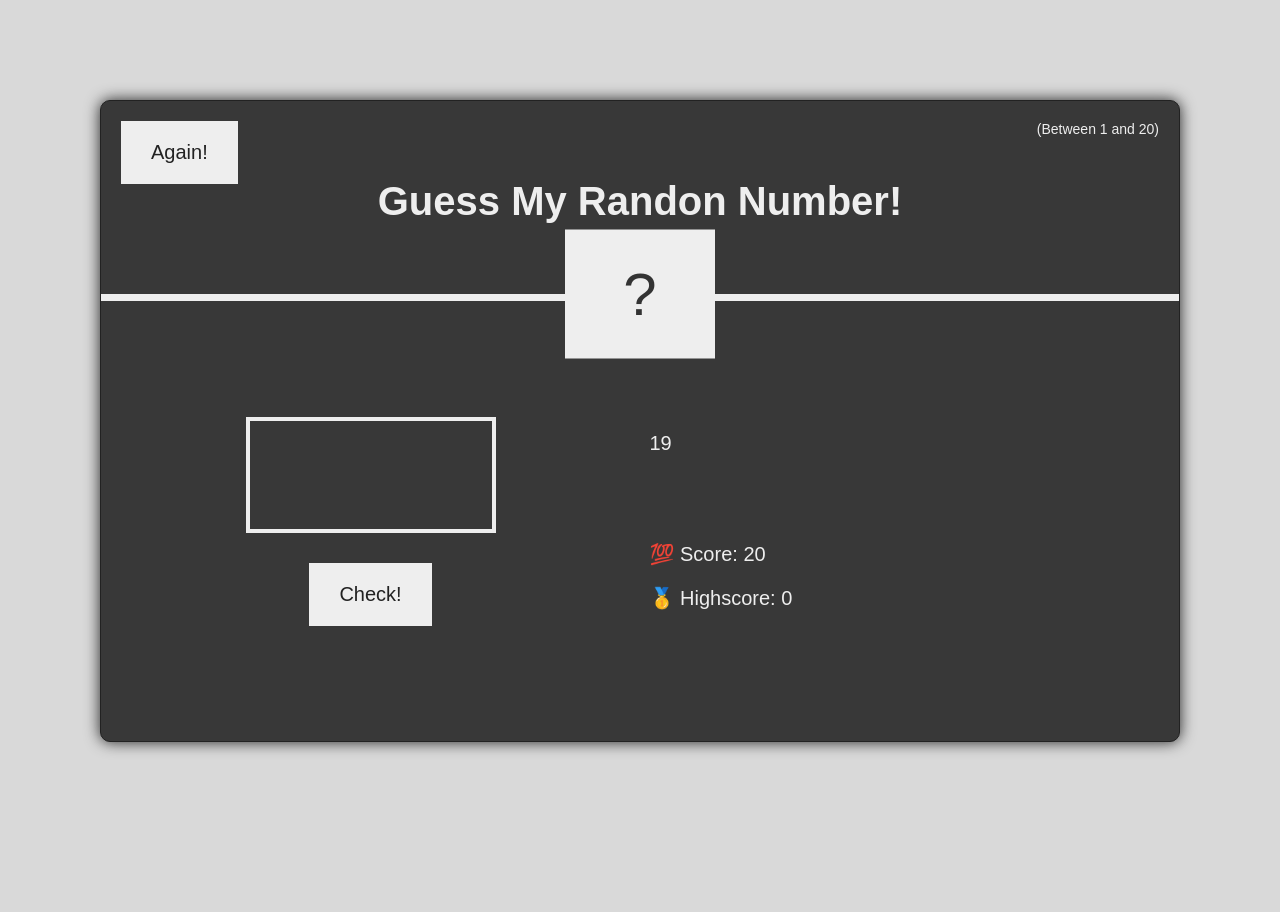
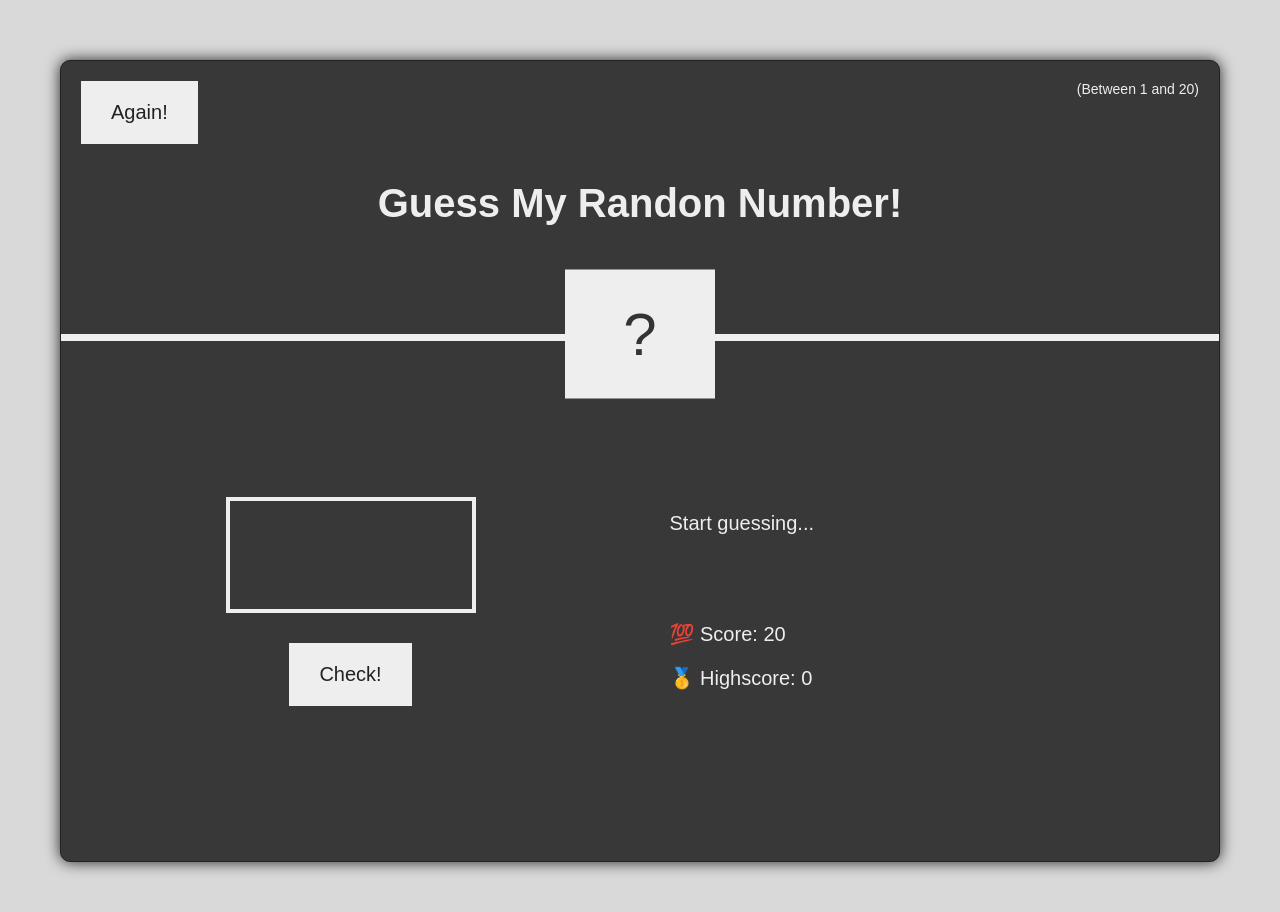
Before and after one commit to mrOtoM/JS-random-number-game, a plain HTML site: page index.html in a window 1280 px wide. Both pictures are taken after a click on the button "Again!". Before the commit the page ends 842 px from the top, so only its background shows below. Drawn offline with Linux system fonts and the light colour scheme.

Commit message:
Pridanie stylovania + reset tlacidlo

```diff
--- a/script.js
+++ b/script.js
@@ -6,29 +6,33 @@ let score = 20;
 const displayMessage = function (message) {
   document.querySelector('.message').textContent = message;
 };
-const lostGame = function (message) {
-  document.querySelector('.message').textContent = message;
+const winnerStyle = function () {
+  document.querySelector('body').style.backgroundColor = '#60b347';
+  document.querySelector('.number').style.width = '30rem';
+  document.querySelector('header').style.borderBottom = '7px solid #60b347';
+  document.querySelector('.number').style.backgroundColor = '#60b347';
 };
 
-// zobrazenie cisla
-document.querySelector('.message').textContent = secretNumber;
+document.querySelector('.number').textContent = secretNumber; // zobrazene nahodne cislo
 
 // Herna logika
 document.querySelector('.check').addEventListener('click', function () {
   const guess = Number(document.querySelector('.guess').value);
-  console.log(guess, typeof guess);
+  console.log(guess);
 
   if (!guess) {
     displayMessage('No numbeeeer!');
   } else if (guess === secretNumber) {
     displayMessage('Correct Number!');
+    document.querySelector('.number').textContent = secretNumber;
+    winnerStyle();
   } else if (guess > secretNumber) {
     if (score > 1) {
       displayMessage('Too high!');
       score--;
       document.querySelector('.score').textContent = score;
     } else {
-      lostGame('We lost the game !');
+      displayMessage('We lost the game !');
     }
   } else if (guess < secretNumber) {
     if (score > 1) {
@@ -36,7 +40,21 @@ document.querySelector('.check').addEventListener('click', function () {
       score--;
       document.querySelector('.score').textContent = score;
     } else {
-      lostGame('We lost the game !');
+      displayMessage('We lost the game !');
     }
   }
 });
+
+// Tlacidlo AGAIN
+document.querySelector('.again').addEventListener('click', function () {
+  score = 20;
+  secretNumber = Math.trunc(Math.random() * 20) + 1;
+  document.querySelector('.message').textContent = 'Start guessing...';
+  document.querySelector('.number').textContent = '?';
+  document.querySelector('.score').textContent = score;
+  document.querySelector('.guess').value = '';
+  document.querySelector('body').style = '';
+  document.querySelector('.number').style.width = '';
+  document.querySelector('header').style.borderBottom = '';
+  document.querySelector('.number').style.backgroundColor = '';
+});
--- a/style.css
+++ b/style.css
@@ -22,19 +22,20 @@ body {
 
 .container {
   background-color: rgb(56, 56, 56);
-  margin: 100px;
+  margin: 6rem;
   border-radius: 10px;
   border: 1px solid #222;
   filter: drop-shadow(0 0 0.75rem rgb(33, 33, 33));
 }
 header {
   position: relative;
-  height: 25vh;
+  height: 35vh;
   border-bottom: 7px solid #eee;
+  /* border-bottom: 7px solid #60b347; */
 }
 
 main {
-  height: 55vh;
+  height: 65vh;
   color: #eee;
   display: flex;
   align-items: center;
@@ -74,6 +75,7 @@ h1 {
   position: absolute;
   bottom: 0;
   left: 50%;
+  transition: 0.2s linear;
   transform: translate(-50%, 50%);
 }
 
```
